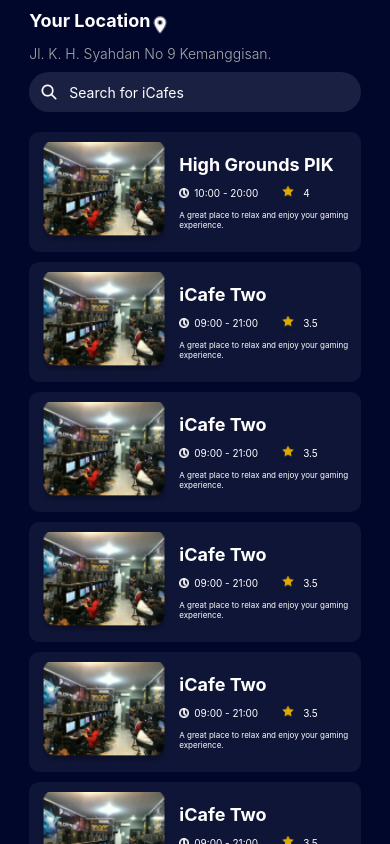
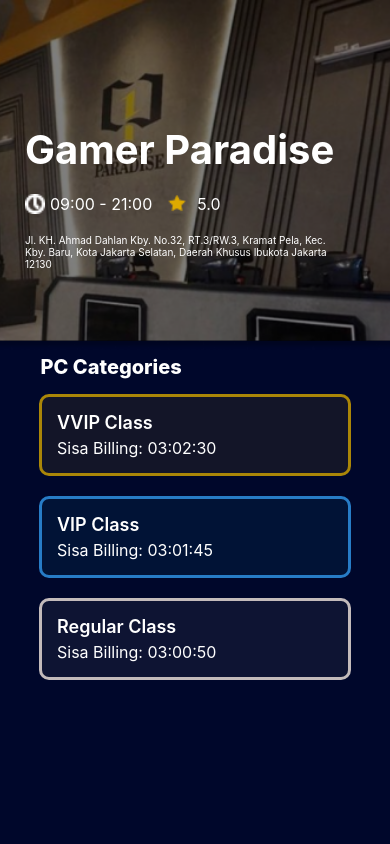
Before and after one commit to rafifza/Frontend-Icafe-Connect, a React Native app: screen / in a window 390 px wide. Built offline with nearby package versions, Linux system fonts and the light colour scheme.

Commit message:
Create Icafe Page

```diff
--- a/App.tsx
+++ b/App.tsx
@@ -4,11 +4,12 @@
 import SignUpScreen from './src/screens/signup/SignUpScreen';
 import ForgotPasswordScreen from './src/screens/forgotpassword/ForgotPasswordScreen';
 import SearchScreen from './src/screens/search/SearchScreen';
+import IcafePage from './src/screens/icafe/IcafePage';
 
 const App = (): React.ReactElement => {
   return (
     <SafeAreaView style={styles.root}>
-      <SearchScreen />
+      <IcafePage />
     </SafeAreaView>
   );
 };
--- /dev/null
+++ b/src/screens/icafe/IcafePage.js
@@ -0,0 +1,167 @@
+import {Image, StyleSheet, Text, View} from 'react-native';
+import React, {Component} from 'react';
+import imageIcafePage from '../../../assets/images/GamerParadise.png';
+import workHoursIcon from '../../../assets/images/Clock.png';
+import starIcon from '../../../assets/images/Star.png';
+
+export class IcafePage extends Component {
+  render() {
+    return (
+      <View style={styles.container}>
+        <View style={styles.imageCardContainer}>
+          <Image source={imageIcafePage} style={styles.imageIcafePage} />
+          <View style={styles.overlay} />
+          <View style={styles.textOverlay}>
+            <Text style={styles.textTitle}>Gamer Paradise</Text>
+            <View style={styles.iconsContainer}>
+              <View style={styles.iconContainer}>
+                <Image source={workHoursIcon} style={styles.workHourIcon} />
+                <Text style={styles.workHourText}>09:00 - 21:00</Text>
+              </View>
+              <View style={styles.iconContainer}>
+                <Image source={starIcon} style={styles.starIcon} />
+                <Text style={styles.workHourText}>5.0</Text>
+              </View>
+            </View>
+            <Text style={styles.textDescription}>
+              Jl. KH. Ahmad Dahlan Kby. No.32, RT.3/RW.3, Kramat Pela, Kec. Kby.
+              Baru, Kota Jakarta Selatan, Daerah Khusus Ibukota Jakarta 12130
+            </Text>
+          </View>
+        </View>
+        <View style={styles.pcCategoriesContainer}>
+          <Text style={styles.pcCategoriesText}>PC Categories</Text>
+        </View>
+        <View style={styles.billingContainer}>
+          <View style={[styles.billingClassContainer, styles.vvipContainer]}>
+            <Text style={styles.classTitle}>VVIP Class</Text>
+            <Text style={styles.billingText}>Sisa Billing: 03:02:30</Text>
+          </View>
+          <View style={[styles.billingClassContainer, styles.vipContainer]}>
+            <Text style={styles.classTitle}>VIP Class</Text>
+            <Text style={styles.billingText}>Sisa Billing: 03:01:45</Text>
+          </View>
+          <View style={[styles.billingClassContainer, styles.regularContainer]}>
+            <Text style={styles.classTitle}>Regular Class</Text>
+            <Text style={styles.billingText}>Sisa Billing: 03:00:50</Text>
+          </View>
+        </View>
+      </View>
+    );
+  }
+}
+
+const styles = StyleSheet.create({
+  container: {
+    flex: 1,
+    width: '100%',
+  },
+  imageCardContainer: {
+    width: '100%',
+    alignItems: 'center',
+    justifyContent: 'center',
+  },
+  imageIcafePage: {
+    width: '100%',
+    height: 350,
+  },
+  overlay: {
+    position: 'absolute',
+    width: '100%',
+    top: 0,
+    height: 341,
+    backgroundColor: 'black',
+    opacity: 0.5,
+  },
+  textOverlay: {
+    position: 'absolute',
+    top: '50%',
+    left: '50%',
+    transform: [{translateX: -170}, {translateY: -50}],
+    width: '80%',
+  },
+  textTitle: {
+    color: 'white',
+    fontSize: 40,
+    fontWeight: '700',
+  },
+  iconsContainer: {
+    flexDirection: 'row',
+    gap: 10,
+    marginVertical: 10,
+  },
+  iconContainer: {
+    flexDirection: 'row',
+    justifyContent: 'center',
+    gap: 5,
+    alignItems: 'center',
+  },
+  workHourIcon: {
+    width: 20,
+    height: 20,
+  },
+  workHourText: {
+    fontSize: 16,
+    color: '#FFFFFF',
+  },
+  starIcon: {
+    width: 30,
+    height: 30,
+    marginTop: 10,
+  },
+  textDescription: {
+    fontSize: 10,
+    color: '#FFFFFF',
+    fontWeight: '400',
+  },
+  pcCategoriesContainer: {
+    width: '80%',
+    marginVertical: 5,
+  },
+  pcCategoriesText: {
+    color: '#FFFFFF',
+    fontSize: 20,
+    textAlign: 'left',
+    marginLeft: '13%',
+    fontWeight: '800',
+  },
+  billingContainer: {
+    width: '100%',
+    paddingHorizontal: '10%',
+    marginVertical: 10,
+  },
+  billingClassContainer: {
+    padding: 15,
+    borderRadius: 10,
+    marginBottom: 10,
+  },
+  vvipContainer: {
+    backgroundColor: 'rgba(126, 101, 22, 0.15)',
+    borderWidth: 3,
+    borderColor: '#AA8608',
+    marginBottom: 20,
+  },
+  vipContainer: {
+    backgroundColor: 'rgba(11, 90, 118, 0.15)',
+    borderWidth: 3,
+    borderColor: '#277CC6',
+    marginBottom: 20,
+  },
+  regularContainer: {
+    backgroundColor: 'rgba(97, 94, 98, 0.15)',
+    borderWidth: 3,
+    borderColor: '#C3BBBB',
+  },
+  classTitle: {
+    fontSize: 18,
+    color: '#FFFFFF',
+    fontWeight: '600',
+  },
+  billingText: {
+    fontSize: 16,
+    color: '#FFFFFF',
+    marginTop: 5,
+  },
+});
+
+export default IcafePage;
```
Also changed, not shown: assets/images/GamerParadise.png (added).
